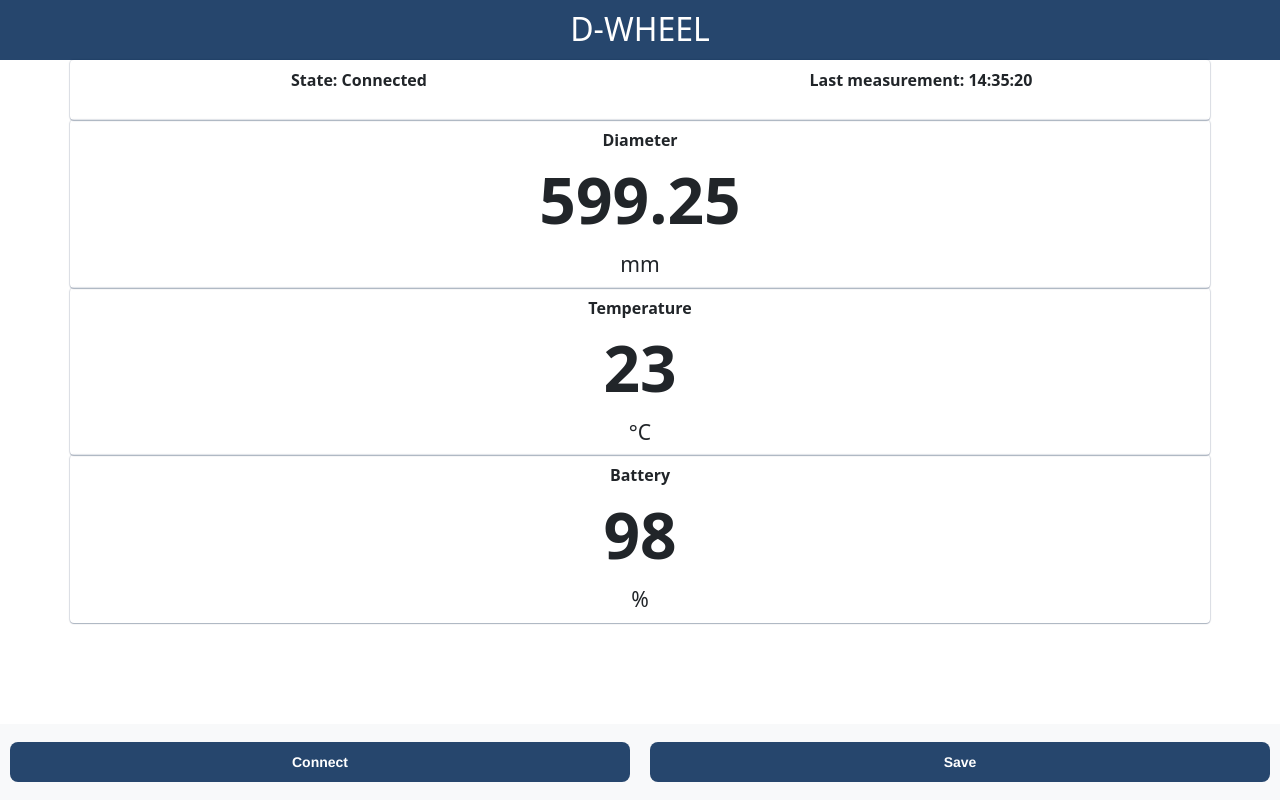
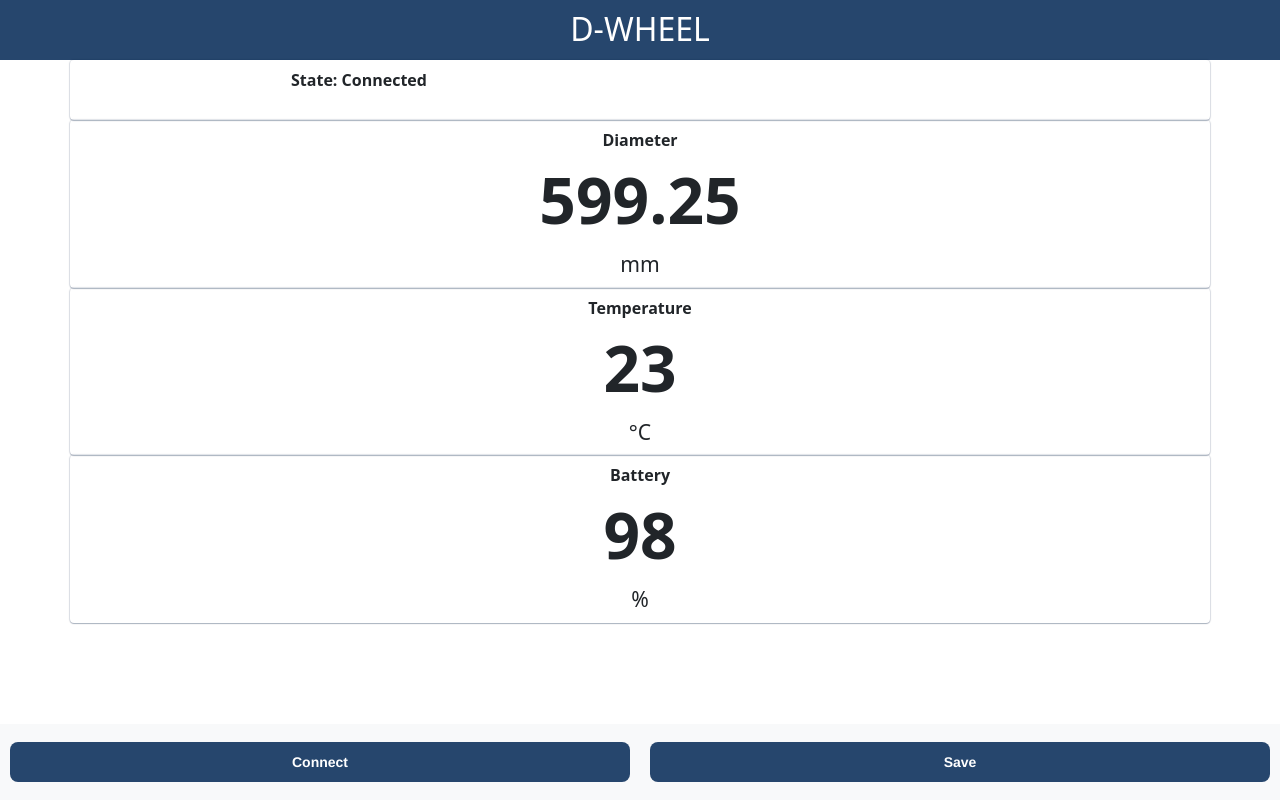
Before and after one commit to tamasharasztosi/tamasharasztosi.github.io, a plain HTML site: page index.html in a window 1280 px wide. Drawn offline with nearby package versions, Linux system fonts and the light colour scheme.

Commit message:
Update index.html

```diff
--- a/index.html
+++ b/index.html
@@ -18,8 +18,8 @@
         <div class="col"><b>State:</b>
             <span id="logging_status"><b>Connected</b></span>
         </div>
-        <div class="col"><b>Last measurement:</b>
-            <span class="col" id="last_obs_time"><b>14:35:20</b></span>
+        <div class="col"><b></b>
+            <span class="col" id="last_obs_time"><b></b></span>
         </div>
 
     </div>
```
